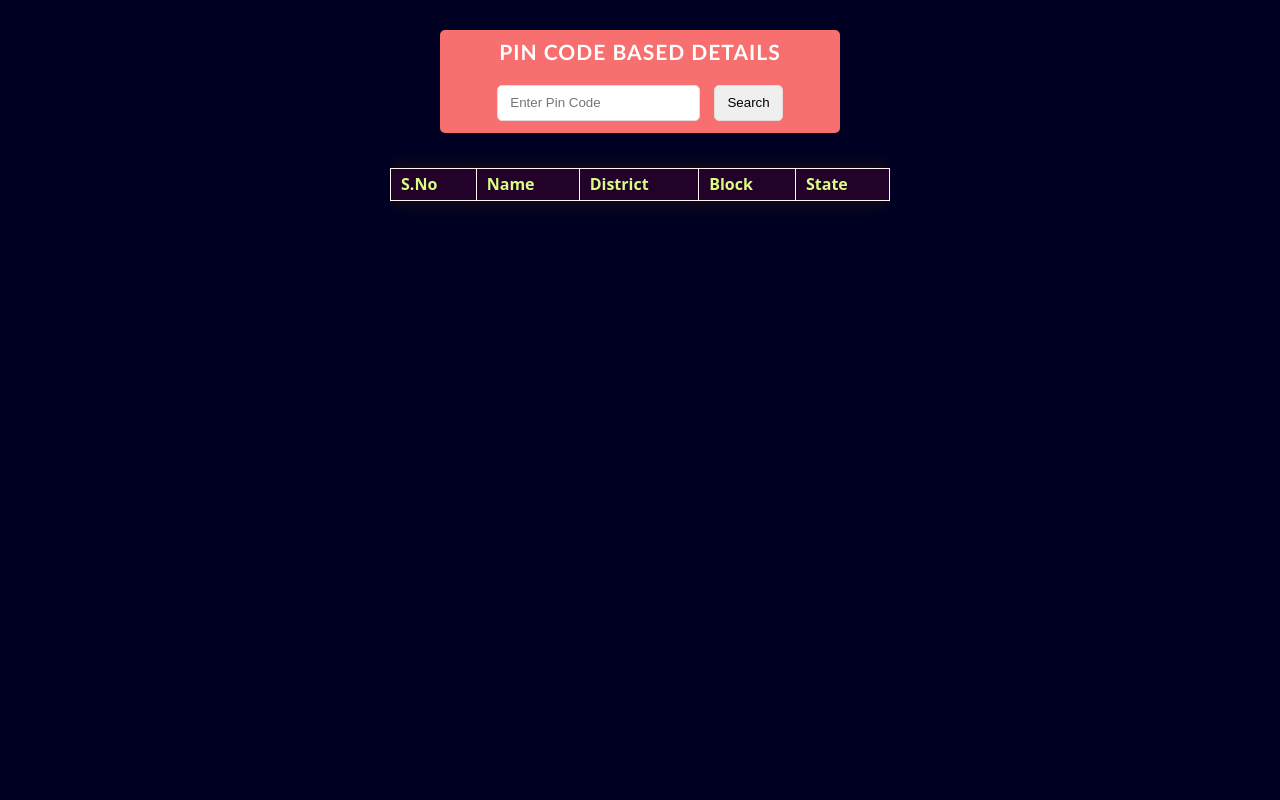
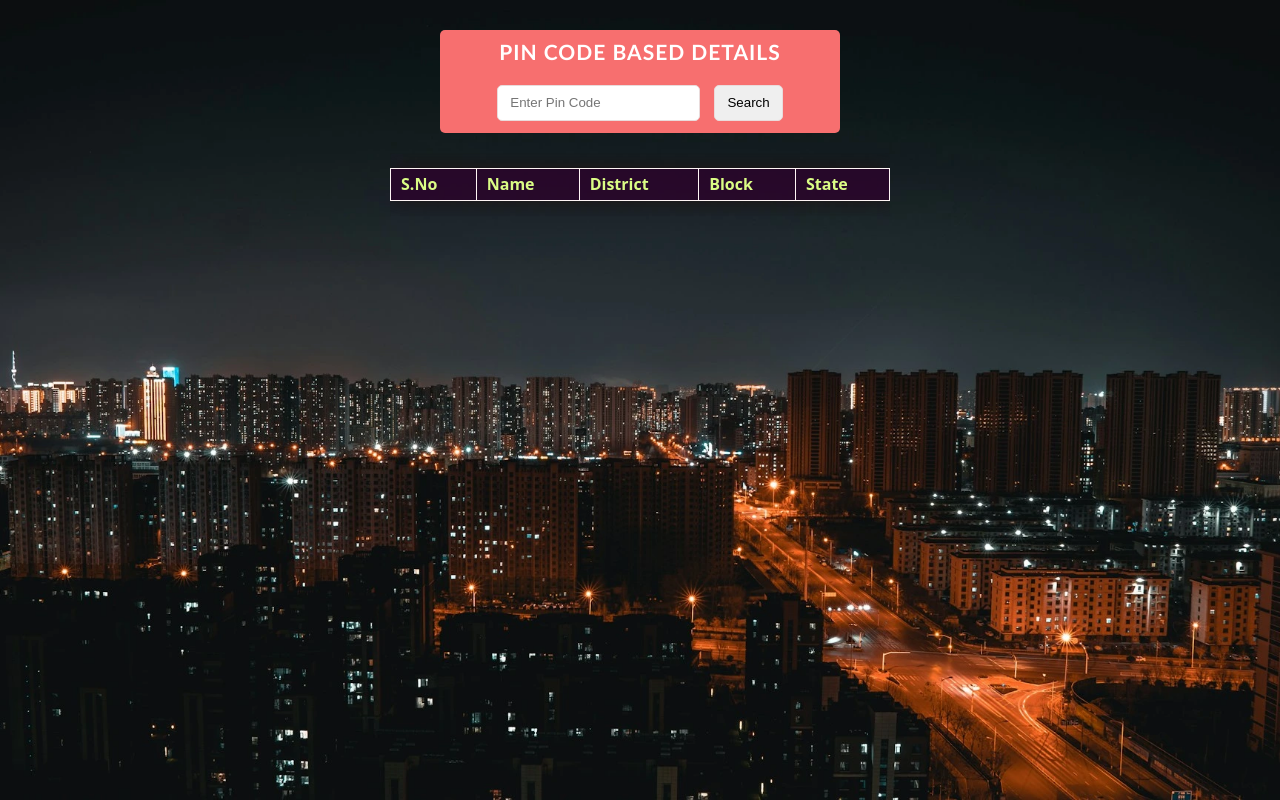
Before and after one commit to mhamid019/pincode, a plain HTML site: page index.html in a window 1280 px wide. Drawn offline with Linux system fonts and the light colour scheme.

Commit message:
img path rectified

```diff
--- a/index.html
+++ b/index.html
@@ -25,7 +25,7 @@
         h4{color: #97ec75; font-size: 1.2rem;}
         p {margin: 1rem;}
 
-        body {background: #002 url(./urban.webps) no-repeat center/cover; height: 100vh;}
+        body {background: #002 url(urban.webp) no-repeat center/cover; height: 100vh;}
         .btn, select, [type="button"], [type="submit"], input[type="reset"], input[type="text"],input[type="number"],input[type="password"], input[type="search"], input[type="email"]
         { height: 36px; padding: 8px 12px; border: 1px solid rgb(233, 219, 219); color: inherit; border-radius: 5px; vertical-align: middle; margin: 5px;}
 
```
